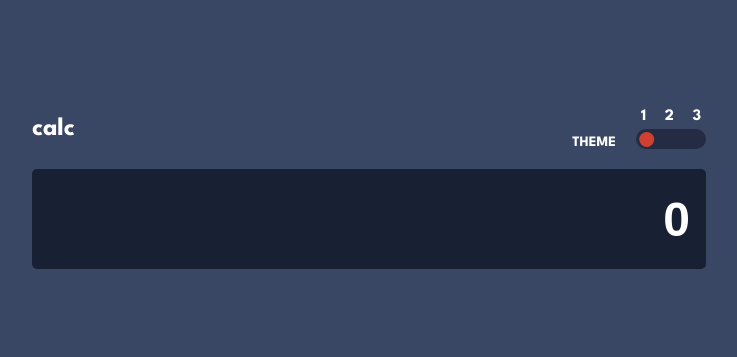
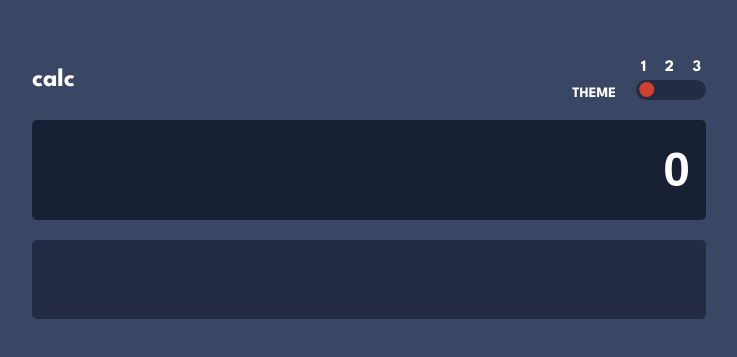
Before and after one commit to developer-luizcarlos/calculator-app, a Next.js app: page / in a window 1280 px wide. Shown: the part 211-568 px from the top of the page, without its empty margins (308-1045 px from the left). Built offline with nearby package versions, Linux system fonts and the light colour scheme.

Commit message:
feat: create keypad for calculator component

```diff
--- a/src/components/Calculator/Calculator.tsx
+++ b/src/components/Calculator/Calculator.tsx
@@ -19,6 +19,10 @@ const Calculator: React.FC = () => {
       <div className="calculator__body">
         <Header />
         <Screen value={0} />
+        <div className="calculator__keypad">
+          <div className="keypad__num-keys-container"></div>
+          <div className="keypad__calc-state-btns-container"></div>
+        </div>
       </div>
     </div>
   );
--- a/src/components/Calculator/styles.css
+++ b/src/components/Calculator/styles.css
@@ -14,3 +14,25 @@
   min-width: 450px;
   max-width: 600px;
 }
+
+.calculator__keypad {
+  background-color: var(--keypad-background);
+  border-radius: 5px;
+  display: grid;
+  gap: 15px 0;
+  padding: 2rem;
+}
+
+.keypad__num-keys-container {
+  grid-template-columns: repeat(4, 1fr);
+}
+
+.keypad__calc-state-btns-container {
+  grid-template-columns: repeat(2, 1fr);
+}
+
+.keypad__num-keys-container,
+.keypad__calc-state-btns-container {
+  display: grid;
+  gap: 15px 10px;
+}
```
